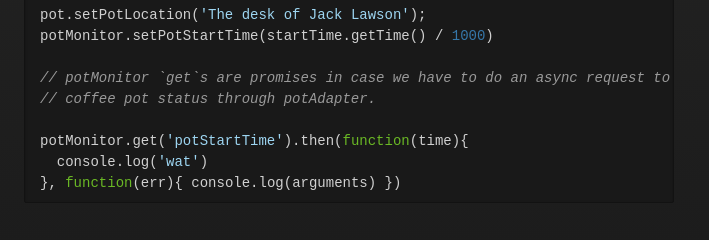
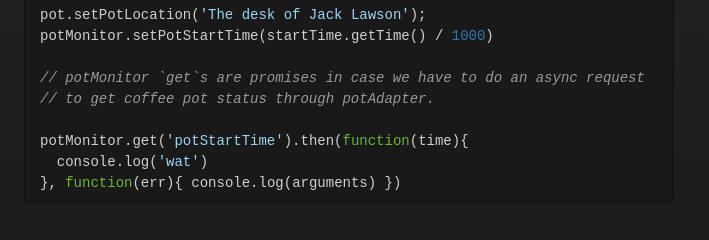
Before and after one commit to ajacksified/coffee-protocol, a plain HTML site: page index.html in a window 1280 px wide. Shown: the part 1352-1592 px from the top of the page, 291-1000 px from the left. Drawn offline with nearby package versions, Linux system fonts and the light colour scheme.

```diff
--- a/index.html
+++ b/index.html
@@ -100,8 +100,8 @@
 <span class="nx">pot</span><span class="p">.</span><span class="nx">setPotLocation</span><span class="p">(</span><span class="s1">'The desk of Jack Lawson'</span><span class="p">);</span>
 <span class="nx">potMonitor</span><span class="p">.</span><span class="nx">setPotStartTime</span><span class="p">(</span><span class="nx">startTime</span><span class="p">.</span><span class="nx">getTime</span><span class="p">()</span> <span class="o">/</span> <span class="mi">1000</span><span class="p">)</span>
 
-<span class="c1">// potMonitor `get`s are promises in case we have to do an async request to get</span>
-<span class="c1">// coffee pot status through potAdapter.</span>
+<span class="c1">// potMonitor `get`s are promises in case we have to do an async request</span>
+<span class="c1">// to get coffee pot status through potAdapter.</span>
 
 <span class="nx">potMonitor</span><span class="p">.</span><span class="nx">get</span><span class="p">(</span><span class="s1">'potStartTime'</span><span class="p">).</span><span class="nx">then</span><span class="p">(</span><span class="kd">function</span><span class="p">(</span><span class="nx">time</span><span class="p">){</span>
   <span class="nx">console</span><span class="p">.</span><span class="nx">log</span><span class="p">(</span><span class="s1">'wat'</span><span class="p">)</span>
```
Also changed, not shown: params.json (+1 -1 lines).
